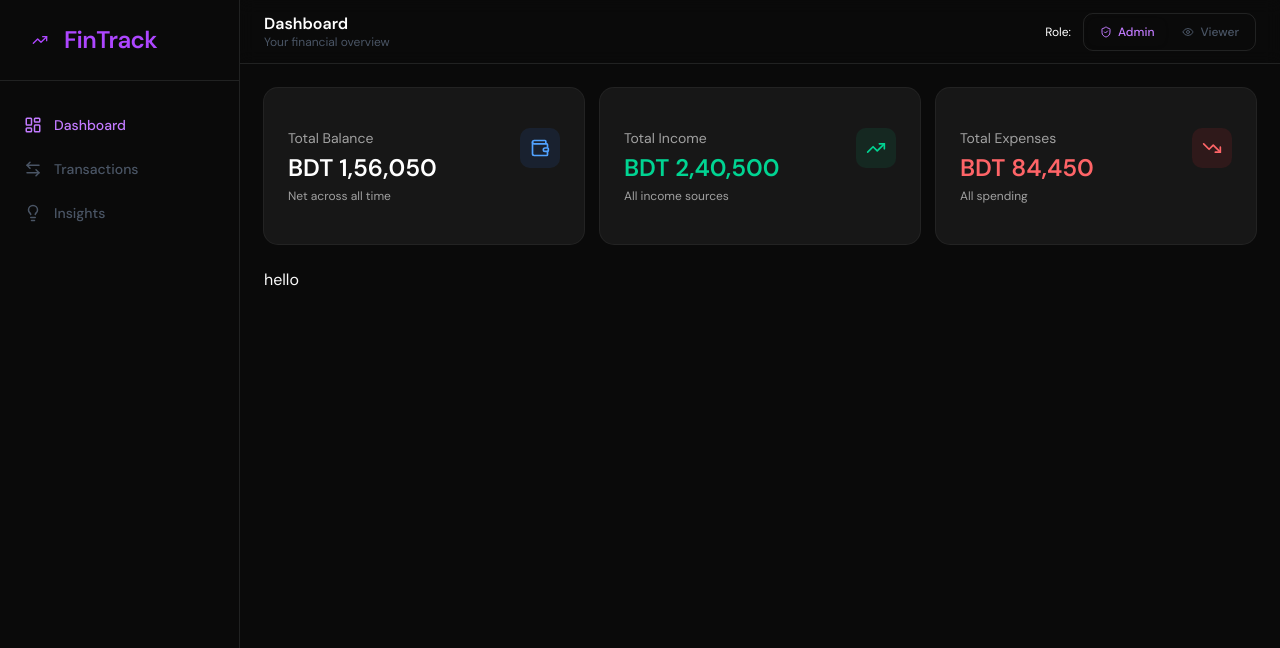
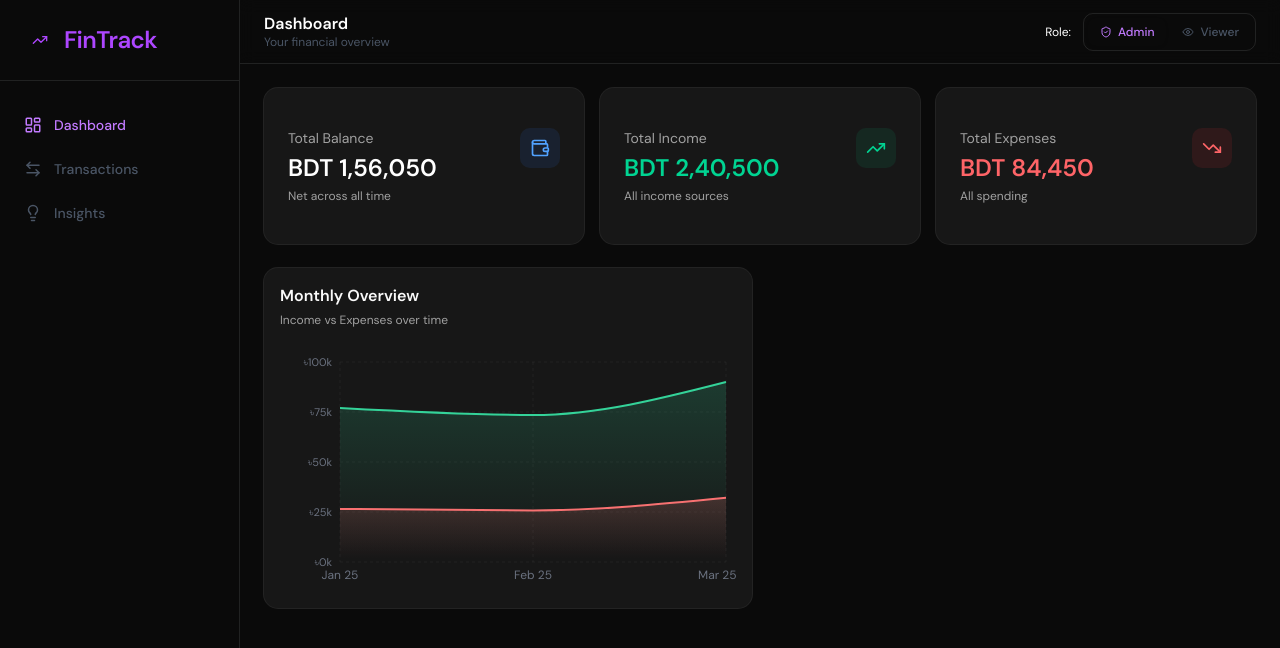
Before and after one commit to Suprotik007/FinTrack, a Next.js app: page /dashboard in a window 1280 px wide. Shown: the top 648 px of the page. Built offline with nearby package versions, Linux system fonts and the light colour scheme.

Commit message:
Chart based Monthly total expense presentation

```diff
--- a/src/app/dashboard/page.tsx
+++ b/src/app/dashboard/page.tsx
@@ -1,4 +1,5 @@
 
+import BalanceTrendChart from "@/src/components/layout/dashboard/BalanceTrendChart";
 import SummaryCards from "@/src/components/layout/dashboard/SummaryCards";
 
 
@@ -7,7 +8,7 @@ export default function DashboardPage() {
     <div className="space-y-6">
       <SummaryCards />
       <div className="grid grid-cols-1 lg:grid-cols-2 gap-4">
-       hello
+       <BalanceTrendChart />
       </div>
     </div>
   )
--- /dev/null
+++ b/src/components/layout/dashboard/BalanceTrendChart.tsx
@@ -0,0 +1,112 @@
+"use client"
+
+import { Card, CardContent, CardHeader, CardTitle } from "@/components/ui/card"
+import { useFinanceStore } from "@/src/store/useFinanceStore";
+import {
+  AreaChart,
+  Area,
+  XAxis,
+  YAxis,
+  CartesianGrid,
+  Tooltip,
+  ResponsiveContainer,
+} from "recharts"
+
+function getMonthlyData(transactions: ReturnType<typeof useFinanceStore.getState>["transactions"]) {
+  const map: Record<string, { income: number; expenses: number }> = {}
+
+  transactions.forEach((t) => {
+    const month = t.date.slice(0, 7)
+    if (!map[month]) map[month] = { income: 0, expenses: 0 }
+    if (t.type === "income") map[month].income += t.amount
+    else map[month].expenses += t.amount
+  })
+
+  return Object.entries(map)
+    .sort(([a], [b]) => a.localeCompare(b))
+    .map(([month, data]) => ({
+      month: new Date(month + "-01").toLocaleString("default", {
+        month: "short",
+        year: "2-digit",
+      }),
+      balance: data.income - data.expenses,
+      income: data.income,
+      expenses: data.expenses,
+    }))
+}
+
+const CustomTooltip = ({ active, payload, label }: any) => {
+  if (active && payload && payload.length) {
+    return (
+      <div className="bg-card border border-border rounded-lg p-3 text-sm shadow-xl">
+        <p className="text-muted-foreground mb-2 font-medium">{label}</p>
+        {payload.map((entry: any) => (
+          <p key={entry.name} style={{ color: entry.color }} className="capitalize">
+            {entry.name}: ৳{entry.value.toLocaleString()}
+          </p>
+        ))}
+      </div>
+    )
+  }
+  return null
+}
+
+export default function BalanceTrendChart() {
+  const { transactions } = useFinanceStore()
+  const data = getMonthlyData(transactions)
+
+  return (
+    <Card className="bg-card border-border">
+      <CardHeader className="pb-2">
+        <CardTitle className="font-display text-base font-semibold text-foreground">
+          Monthly Overview
+        </CardTitle>
+        <p className="text-xs text-muted-foreground">Income vs Expenses over time</p>
+      </CardHeader>
+      <CardContent>
+        <ResponsiveContainer width="100%" height={240}>
+          <AreaChart data={data} margin={{ top: 10, right: 10, left: 0, bottom: 0 }}>
+            <defs>
+              <linearGradient id="incomeGrad" x1="0" y1="0" x2="0" y2="1">
+                <stop offset="5%" stopColor="#34d399" stopOpacity={0.3} />
+                <stop offset="95%" stopColor="#34d399" stopOpacity={0} />
+              </linearGradient>
+              <linearGradient id="expenseGrad" x1="0" y1="0" x2="0" y2="1">
+                <stop offset="5%" stopColor="#f87171" stopOpacity={0.3} />
+                <stop offset="95%" stopColor="#f87171" stopOpacity={0} />
+              </linearGradient>
+            </defs>
+            <CartesianGrid strokeDasharray="3 3" stroke="rgba(255,255,255,0.05)" />
+            <XAxis
+              dataKey="month"
+              tick={{ fill: "#6b7280", fontSize: 12 }}
+              axisLine={false}
+              tickLine={false}
+            />
+            <YAxis
+              tick={{ fill: "#6b7280", fontSize: 11 }}
+              axisLine={false}
+              tickLine={false}
+              tickFormatter={(v) => `৳${(v / 1000).toFixed(0)}k`}
+            />
+            <Tooltip content={<CustomTooltip />} />
+            <Area
+              type="monotone"
+              dataKey="income"
+              stroke="#34d399"
+              strokeWidth={2}
+              fill="url(#incomeGrad)"
+            />
+            <Area
+              type="monotone"
+              dataKey="expenses"
+              stroke="#f87171"
+              strokeWidth={2}
+              fill="url(#expenseGrad)"
+            />
+          </AreaChart>
+        </ResponsiveContainer>
+      </CardContent>
+    </Card>
+  )
+}
```
